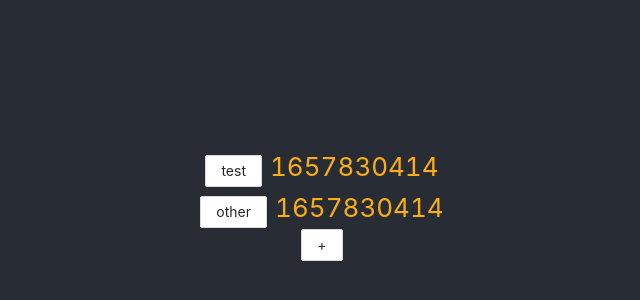
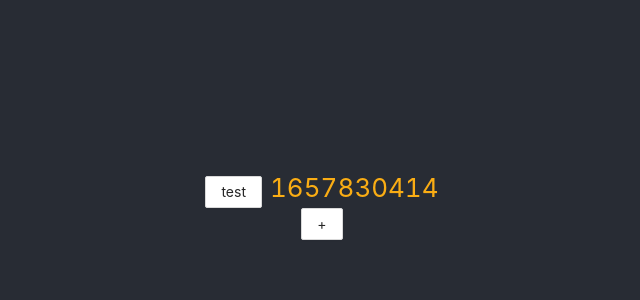
Before and after one commit to aaannestad/worktimer-electron, a React (Create React App) app: page / in a window 1280 px wide. Shown: the part 196-496 px from the top of the page, without its empty margins (318-958 px from the left). Built offline with nearby package versions, Linux system fonts and the light colour scheme.

Commit message:
button adds a fixed project now

```diff
--- a/src/App.js
+++ b/src/App.js
@@ -4,35 +4,13 @@ import { Button } from "antd";
 import Project from "./Project.js";
 import NewProjectButton from "./NewProjectButton";
 import dayjs from "dayjs";
-
-const testData = {
-  item1: {
-    name: "test",
-    time: "now",
-  },
-  item2: {
-    name: "other",
-    time: "then",
-  },
-};
-
-var projectElements = [];
-
-for (var item in testData) {
-  // This is the only way to create a list of Project components from an object
-  projectElements.push(<Project name={testData[item].name}></Project>);
-}
-
-function handleNewProject() {
-  console.log("New project button");
-}
+import MainWindow from "./MainWindow";
 
 function App() {
   return (
     <div className="App">
       <header className="App-header">
-        <>{projectElements}</>
-        <NewProjectButton onClick={() => handleNewProject()}></NewProjectButton>
+        <MainWindow></MainWindow>
       </header>
     </div>
   );
--- /dev/null
+++ b/src/MainWindow.js
@@ -0,0 +1,54 @@
+import React, { useState } from "react";
+import NewProjectButton from "./NewProjectButton";
+import Project from "./Project";
+import { Button } from "antd";
+
+const project1 = {
+  name: "test",
+  time: "now",
+};
+
+export default function MainWindow() {
+  const [projectList, setProjectList] = useState({ project1 });
+
+  function addNewProject(project) {
+    setProjectList({ ...projectList, project });
+    console.log(projectList);
+  }
+
+  function handleNewProject() {
+    const newTestProject = {
+      name: "test addition",
+      time: "now and again",
+    };
+    addNewProject(newTestProject);
+    console.log(projectList);
+  }
+
+  // var projectList = {
+  //   item1: {
+  //     name: "test",
+  //     time: "now",
+  //   },
+  //   item2: {
+  //     name: "other",
+  //     time: "then",
+  //   },
+  // };
+
+  var projectElements = [];
+
+  for (var item in projectList) {
+    // This is the only way to create a list of Project components from an object
+    projectElements.push(<Project name={projectList[item].name}></Project>);
+    console.log(projectList[item].name);
+    console.log(projectList);
+  }
+
+  return (
+    <>
+      <>{projectElements}</>
+      <NewProjectButton onClick={() => handleNewProject()}></NewProjectButton>
+    </>
+  );
+}
```
